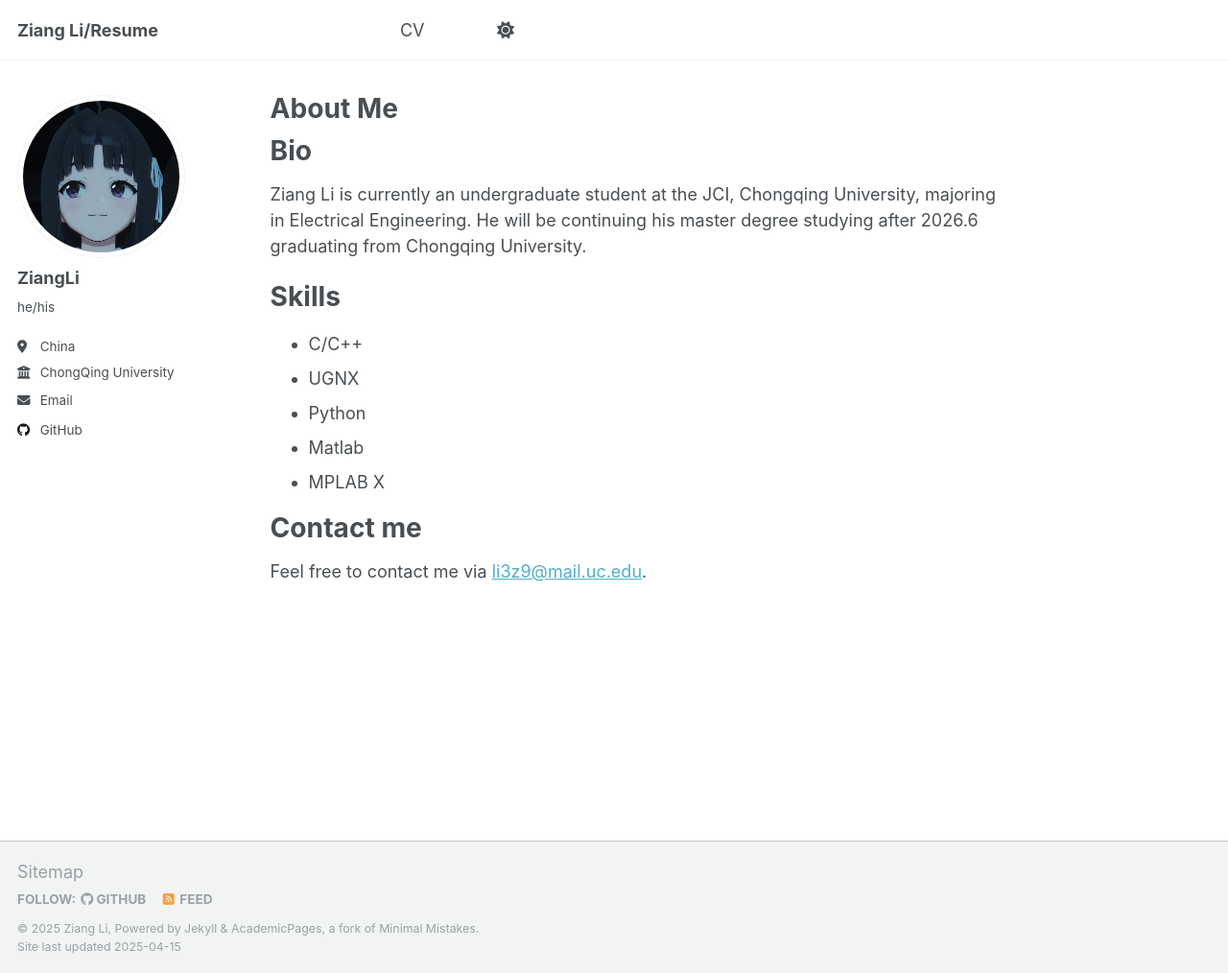
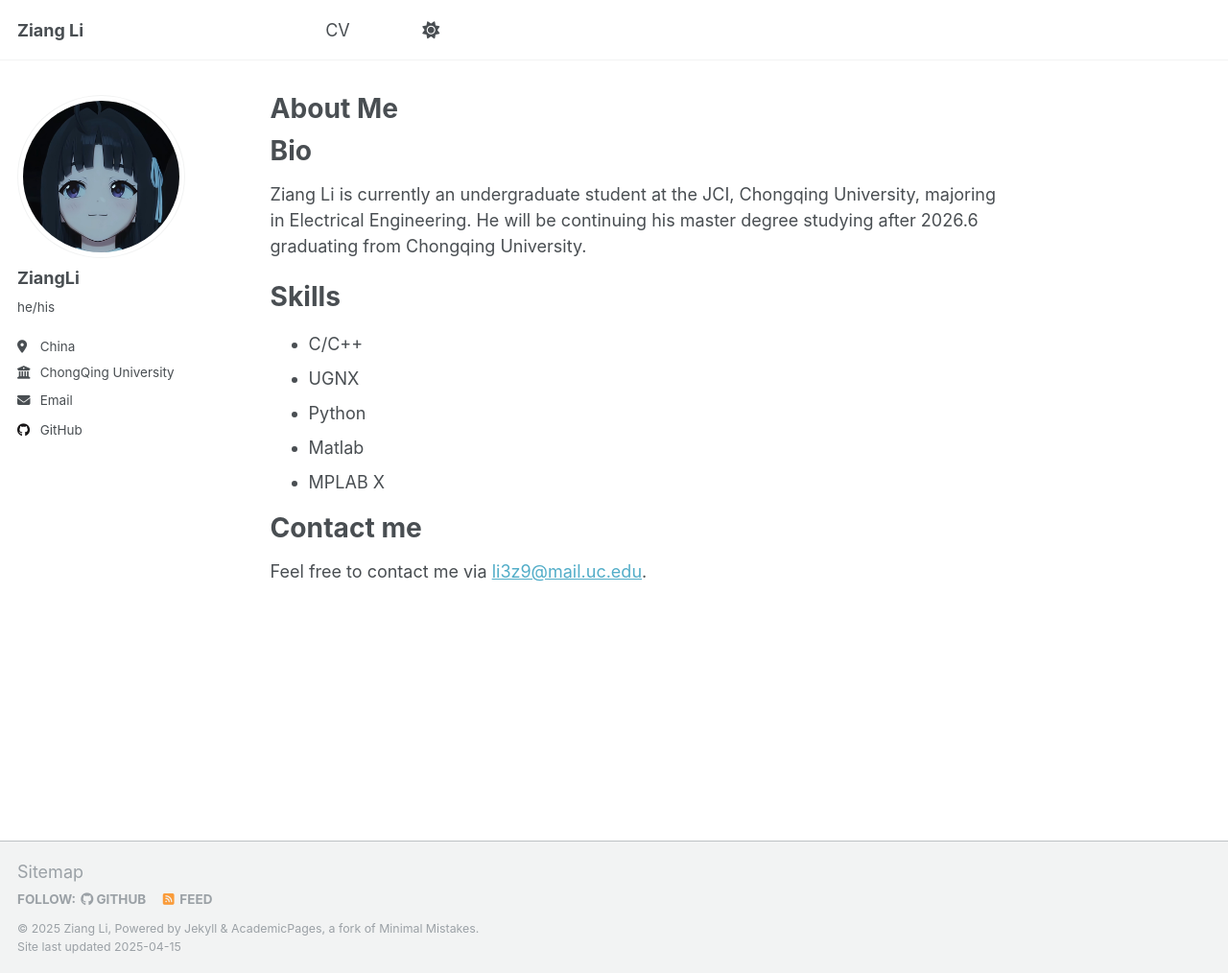
Before and after one commit to Bocchi9/Bocchi9.github.io, a Jekyll site: the page built from _pages/about.md, in a window 1280 px wide and 1014 px high. Shown: the whole window at 96% size. Built offline with Jekyll 4.4.1, drawn with Linux system fonts in a browser that asks for light colours.

Commit message:
Update _config.yml

```diff
--- a/_config.yml
+++ b/_config.yml
@@ -9,7 +9,7 @@
 # Basic Site Settings
 locale                   : "en-US"
 site_theme               : "default"
-title                    : "Ziang Li/Resume"
+title                    : "Ziang Li"
 title_separator          : "-"
 name                     : &name "Ziang Li"
 description              : &description "personal description"
```
